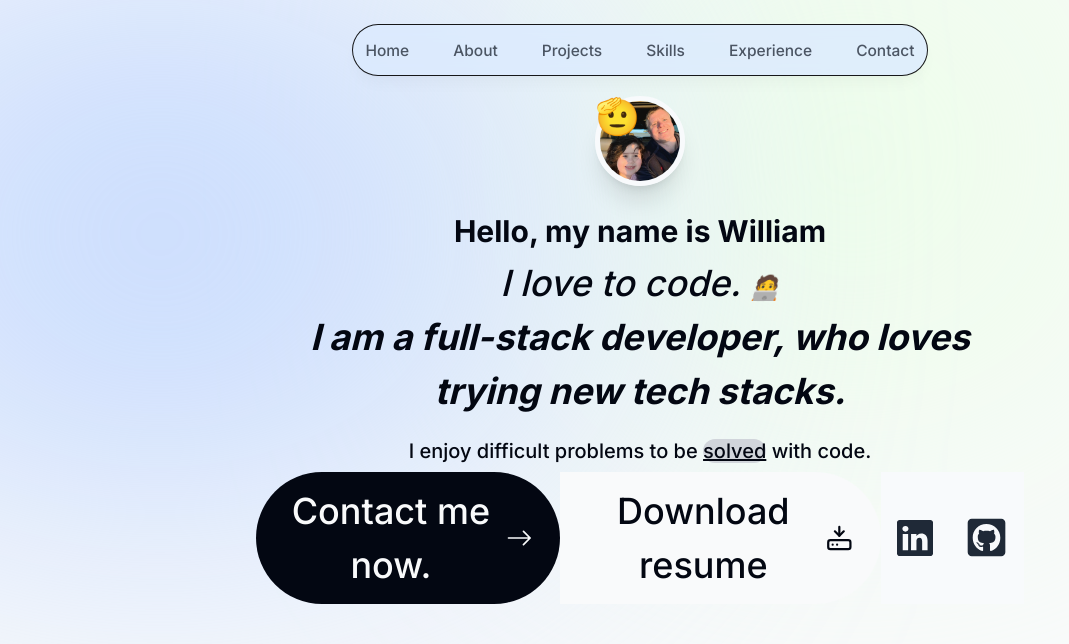
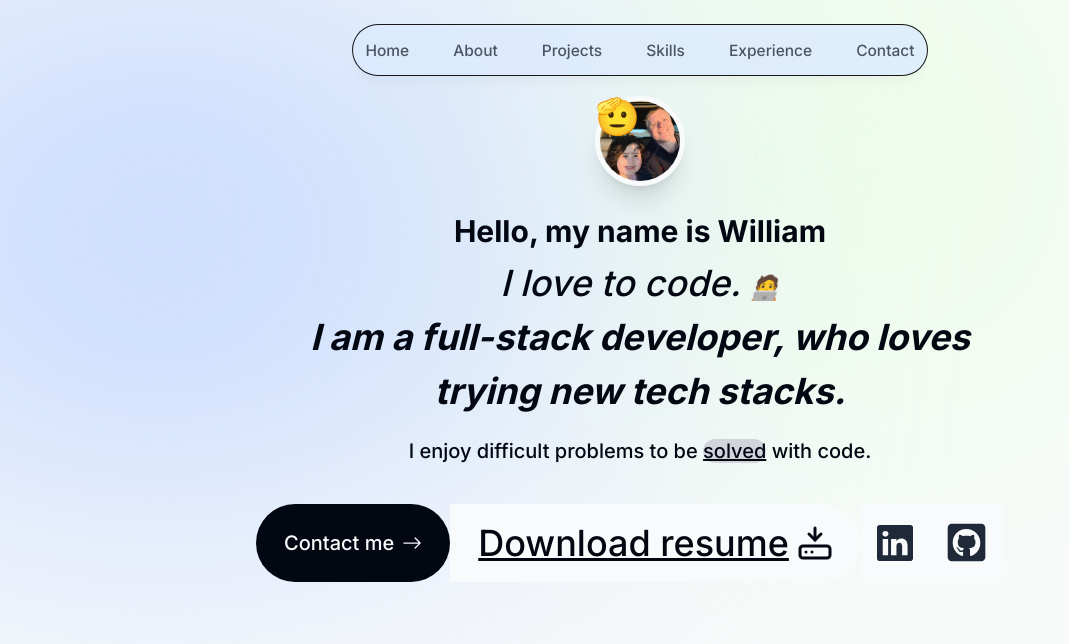
Before and after one commit to addicted2crypto/new_portfolio, a Next.js app: page / in a window 1280 px wide. Shown: the top 644 px of the page, without its empty margins (0-1069 px from the left). Built offline with nearby package versions, Linux system fonts and the light colour scheme.

Commit message:
hover cursor pointer

```diff
--- a/src/app/components/intro.tsx
+++ b/src/app/components/intro.tsx
@@ -68,10 +68,10 @@ export default function Intro() {
                         I enjoy difficult problems to be <span className='bg-gray-300 rounded-2xl underline'>solved</span> with code.
                     </span>
                 </h3>
-                <div className='flex flex-col sm:flex-row'>
-                    <Link href="#contact" className='bg-gray-950 text-gray-50 px-7 py-3 flex items-center gap-2 rounded-full'>Contact me now.<BsArrowRight />
+                <div className='flex flex-col sm:flex-row pt-8'>
+                    <Link href="#contact" className='bg-gray-950 text-gray-50 text-xl px-7 py-3 flex items-center gap-2 rounded-full'>Contact me<BsArrowRight />
                     </Link>
-                    <a className='bg-gray-50 text-gray-950 px-7 py-3 flex items-center gap-2 rounded-e-full'>Download resume <LuHardDriveDownload /></a>
+                    <a className='bg-gray-50 text-gray-950 px-7 py-3 flex items-center gap-2 rounded-e-full underline hover:cursor-pointer'>Download resume <LuHardDriveDownload /></a>
 
                 <a className='bg-slate-50 text-gray-800 p-4 flex items-center gap-2 rounded-rull'>
                     <BsLinkedin />
```
